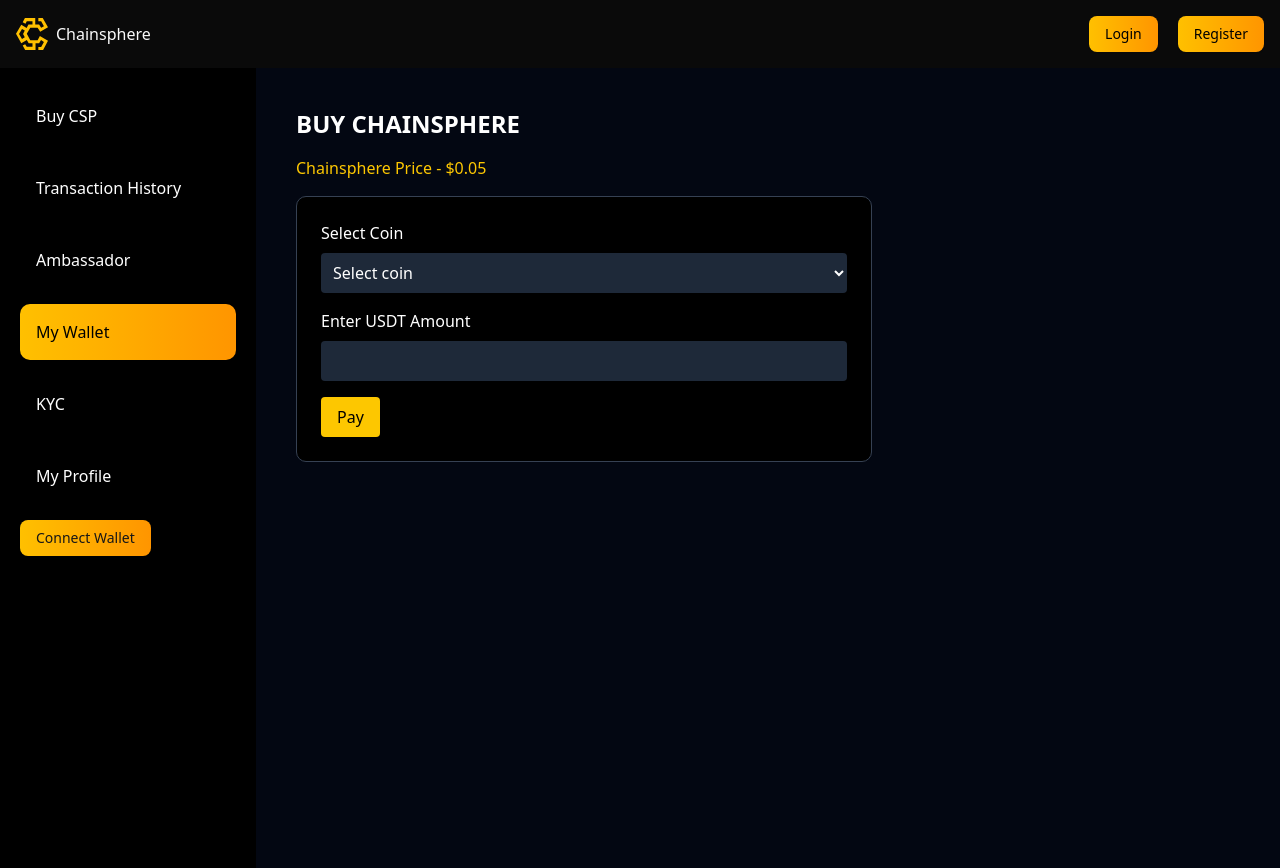
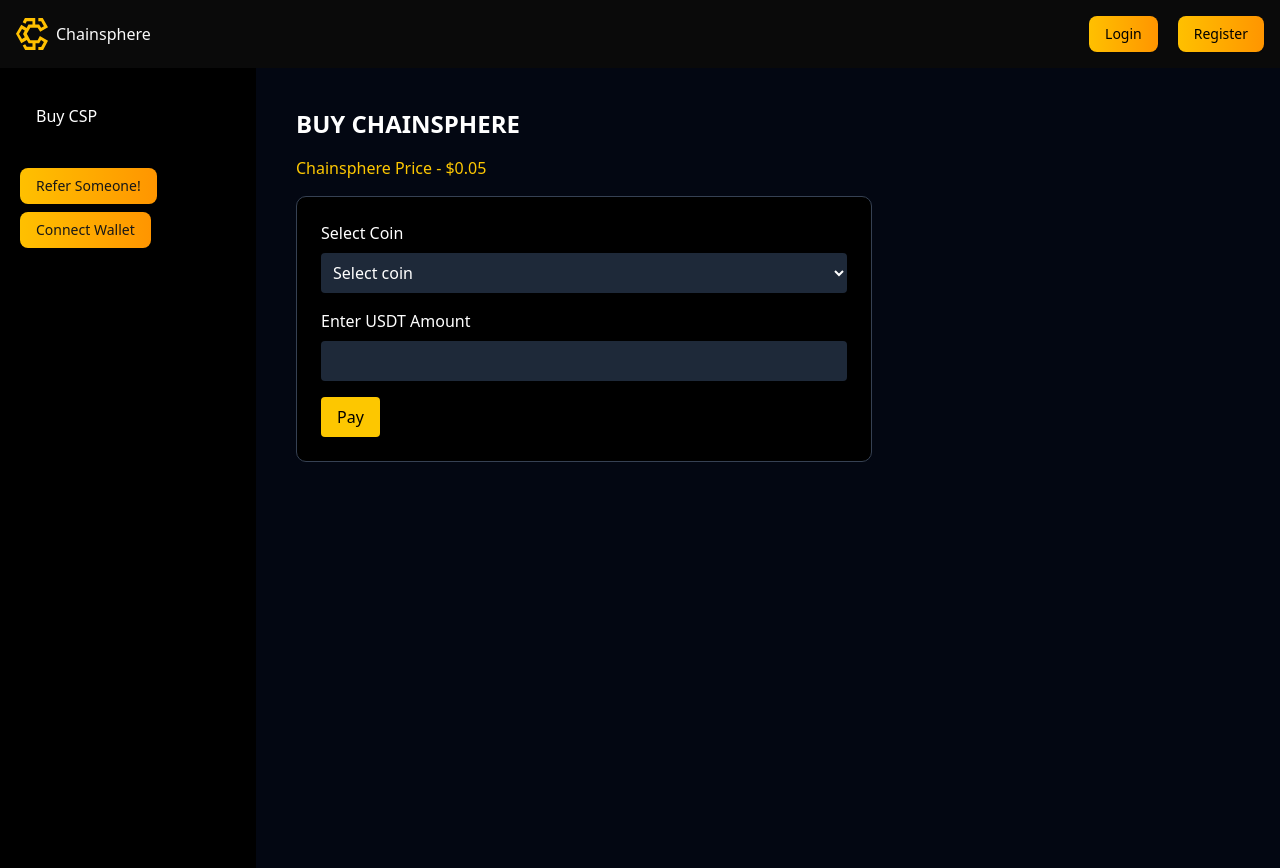
Before and after one commit to rishavmahapatra/chainsphere-frontend, a Next.js app: page /dashboard in a window 1280 px wide. Built offline with nearby package versions, Linux system fonts and the light colour scheme.

Commit message:
Comented sidebar, before pulling modifed landing page from aves branch

```diff
--- a/src/components/Sidebar.js
+++ b/src/components/Sidebar.js
@@ -7,11 +7,11 @@ import { useWallet } from '../walletContext/WalletContext'; // Import the useWal
 
 const menuItems = [
   { name: 'Buy CSP', path: '/buy_csp' },
-  { name: 'Transaction History', path: '/transactions' },
-  { name: 'Ambassador', path: '/ambassador' },
-  { name: 'My Wallet', path: '/dashboard' },
-  { name: 'KYC', path: '/kyc' },
-  { name: 'My Profile', path: '/profile' },
+  // { name: 'Transaction History', path: '/transactions' },
+  // { name: 'Ambassador', path: '/ambassador' },
+  // { name: 'My Wallet', path: '/dashboard' },
+  // { name: 'KYC', path: '/kyc' },
+  // { name: 'My Profile', path: '/profile' },
 ];
 
 export default function Sidebar() {
@@ -27,13 +27,13 @@ export default function Sidebar() {
             <Link href={item.path} className="block hover:bg-gradient-to-r from-[#FFC000] to-[#FF9500] p-2 rounded-lg">{item.name}</Link>
           </li>
         ))}
+        <Button className="mt-2 mb-2" >
+          Refer Someone!
+        </Button>
         {/* Conditional rendering based on wallet connection */}
         {account ? (
           <div className="mb-4 p-2 bg-gradient-to-r from-[#FFC000] to-[#FF9500] rounded-lg text-black">
-            Connected Account:{account.slice(0, 3) + '...' + account.slice(-4)} {/* Display shortened address */}
-            <Button onClick={disconnectWallet} className="mt-2">
-              Disconnect Wallet
-            </Button>
+            Account: {account.slice(0, 7) + '...' + account.slice(-4)} {/* Display shortened address */}
           </div>
         ) : (
           <Button onClick={connectWallet}>
```
